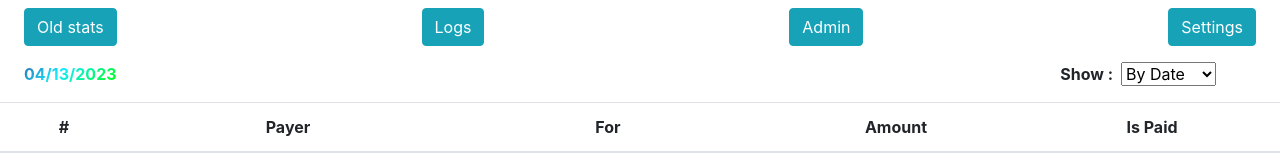
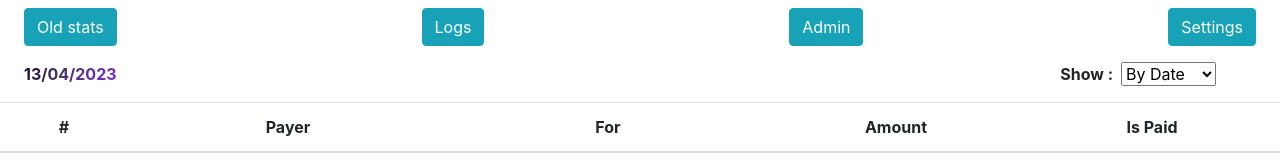
Before and after one commit to prat1k-chakrab0rty/SF06, an Angular app: page /home in a window 1280 px wide. Shown: the top 160 px of the page. Built offline with nearby package versions, Linux system fonts and the light colour scheme.

Commit message:
Fixed the date/week/month filter animation in home component.

```diff
--- a/src/app/home/home.component.css
+++ b/src/app/home/home.component.css
@@ -14,10 +14,10 @@
    text-transform: uppercase;
   background-image: linear-gradient(
     -225deg,
-    #231557 0%,
-    #44107a 29%,
-    #13ebff 67%,
-    #00ff0d 100%
+    #9454d9 0%,
+    #0d0529 45%,
+    #493063 67%,
+    #812ade 100%
   );
   background-size: auto auto;
   background-clip: border-box;
--- a/src/app/home/home.component.ts
+++ b/src/app/home/home.component.ts
@@ -41,7 +41,7 @@ export class HomeComponent {
     var dd = String(today.getDate()).padStart(2, '0');
     var mm = String(today.getMonth() + 1).padStart(2, '0');
     var yyyy = today.getFullYear();
-    this.value = mm + '/' + dd + '/' + yyyy;
+    this.value = dd + '/' + mm + '/' + yyyy;
   }
   toOldStatsPage() {
     this.router.navigate(['old-stats']);
```
